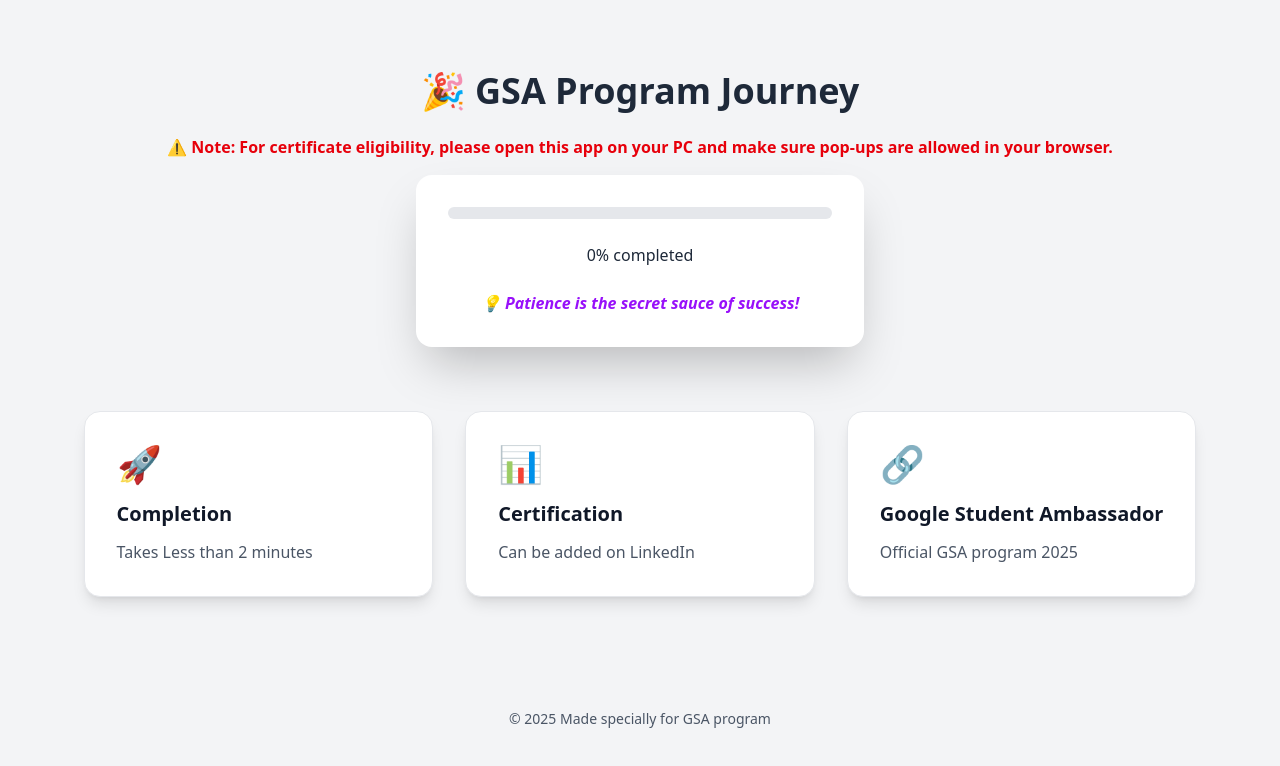
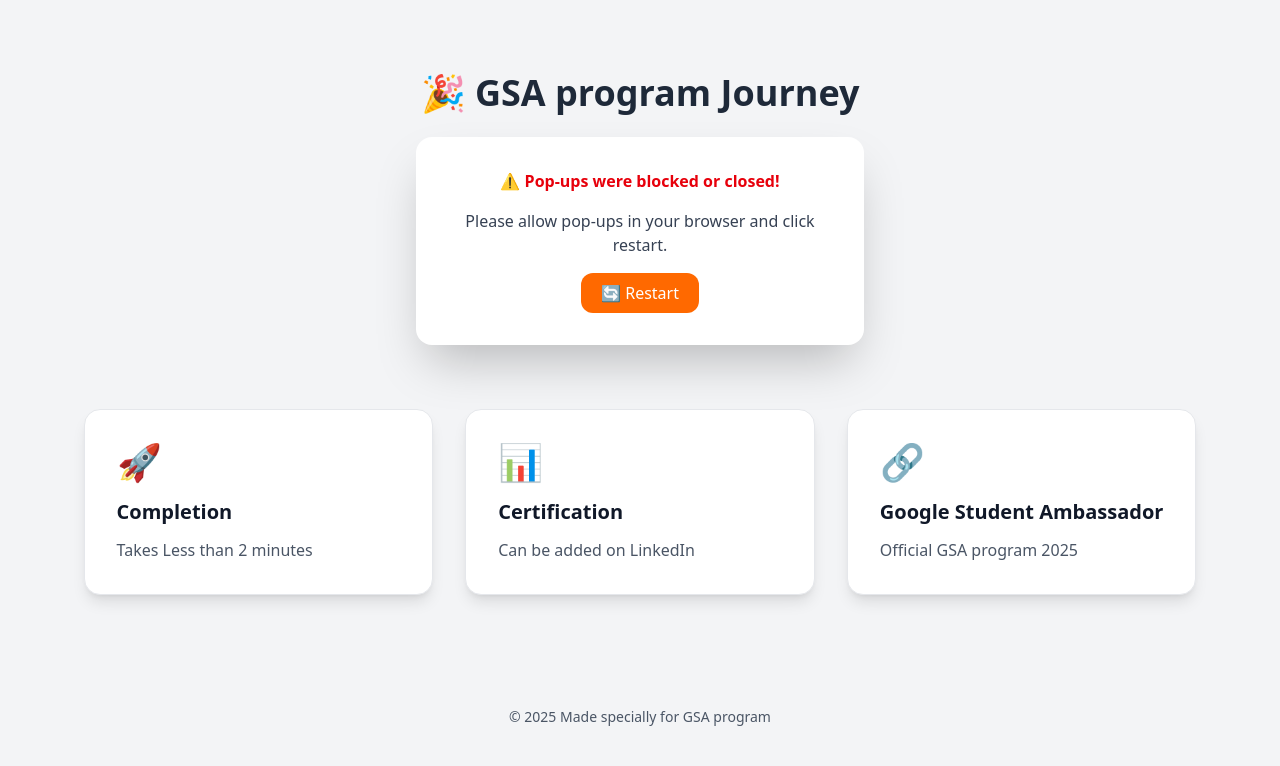
Before and after one commit to SuvamKumarBhola/AmbassadorTool, a React (Vite) app: page / in a window 1280 px wide. Both pictures are taken after a click on the button "Start". Shown: the top 766 px of the page. Built offline with nearby package versions, Linux system fonts and the light colour scheme.

Commit message:
Update Linker.jsx
Resolved the Pop-ups issue

```diff
--- a/src/Components/Linker.jsx
+++ b/src/Components/Linker.jsx
@@ -15,6 +15,7 @@
     const [progress, setProgress] = useState(0);
     const [completed, setCompleted] = useState(false);
     const [showConfetti, setShowConfetti] = useState(false);
+    const [windows, setWindows] = useState([]);
     const [popupBlocked, setPopupBlocked] = useState(false);
 
     const messages = [
@@ -26,6 +27,7 @@
     ];
     const [currentMessage, setCurrentMessage] = useState(messages[0]);
 
+    // Start process
     const handleStart = () => {
         setStarted(true);
         setProgress(0);
@@ -33,6 +35,33 @@
         setCompleted(false);
         setShowConfetti(false);
         setPopupBlocked(false);
+
+        // Open first link immediately
+        const firstWin = window.open(links[0], "_blank", "noopener,noreferrer");
+        if (!firstWin || firstWin.closed) {
+            setPopupBlocked(true);
+            setStarted(false);
+            setCurrentLinkIndex(-1);
+            alert("⚠️ Pop-ups are blocked! Please allow them and click Restart.");
+            return;
+        }
+
+        // Pre-open the remaining windows
+        const remainingWins = links.slice(1).map(() =>
+            window.open("about:blank", "_blank", "noopener,noreferrer")
+        );
+
+        if (remainingWins.some((w) => !w || w.closed)) {
+            setPopupBlocked(true);
+            setStarted(false);
+            alert("⚠️ Pop-ups are blocked! Please allow them and click Restart.");
+            return;
+        }
+
+        setWindows([firstWin, ...remainingWins]);
+        setProgress((1 / links.length) * 100);
+        setCurrentMessage(messages[0]);
+        setCurrentLinkIndex(1);
     };
 
     const handleReset = () => {
@@ -42,27 +71,21 @@
         setCompleted(false);
         setShowConfetti(false);
         setCurrentMessage(messages[0]);
+        setWindows([]);
         setPopupBlocked(false);
     };
 
-    // Link opening logic with popup check
+    // Auto navigation for remaining links
     useEffect(() => {
-        if (started && currentLinkIndex >= 0 && currentLinkIndex < links.length) {
+        if (started && currentLinkIndex > 0 && currentLinkIndex < links.length) {
             const timer = setTimeout(() => {
-                const newWindow = window.open(
-                    links[currentLinkIndex],
-                    "_blank",
-                    "noopener,noreferrer"
-                );
-
-                if (!newWindow || newWindow.closed || typeof newWindow.closed === "undefined") {
-                    // Pop-up blocked
+                const win = windows[currentLinkIndex];
+                if (win && !win.closed) {
+                    win.location.href = links[currentLinkIndex];
+                } else {
                     setPopupBlocked(true);
                     setStarted(false);
-                    setCurrentLinkIndex(-1);
-                    alert(
-                        "Pop-ups are blocked! Please allow pop-ups in your browser settings and restart the process."
-                    );
+                    alert("⚠️ Pop-up window was closed. Please keep them open.");
                     return;
                 }
 
@@ -79,7 +102,7 @@
 
             return () => clearTimeout(timer);
         }
-    }, [currentLinkIndex, started]);
+    }, [currentLinkIndex, started, windows]);
 
     const features = [
         {
@@ -124,13 +147,8 @@
                 )}
 
                 <h1 className="text-4xl font-extrabold text-gray-800 mb-6">
-                    🎉 GSA Program Journey
+                    🎉 GSA program Journey
                 </h1>
-
-                <p className="text-red-600 font-semibold mb-4 text-center">
-                    ⚠️ Note: For certificate eligibility, please open this app on your PC and
-                    make sure pop-ups are allowed in your browser.
-                </p>
 
                 <div className="w-full max-w-md bg-white shadow-2xl rounded-2xl p-8 flex flex-col items-center space-y-6">
                     {!started && !completed && !popupBlocked && (
@@ -138,6 +156,9 @@
                             <p className="text-lg text-gray-700 text-center">
                                 Click the button to start Process <b>Gemini's Adventure</b>.
                                 Sit back, relax, and wait!
+                            </p>
+                            <p className="text-sm text-red-500 text-center">
+                                ⚠️ Note: If you want to receive the certificate, please open this app on a PC and allow pop-ups in your browser.
                             </p>
                             <button
                                 className="relative block group"
@@ -151,6 +172,23 @@
                                 </div>
                             </button>
                         </>
+                    )}
+
+                    {popupBlocked && (
+                        <div className="text-center space-y-4">
+                            <p className="text-red-600 font-bold">
+                                ⚠️ Pop-ups were blocked or closed!
+                            </p>
+                            <p className="text-gray-700">
+                                Please allow pop-ups in your browser and click restart.
+                            </p>
+                            <button
+                                onClick={handleReset}
+                                className="px-5 py-2 rounded-xl bg-orange-500 hover:bg-orange-600 text-white"
+                            >
+                                🔄 Restart
+                            </button>
+                        </div>
                     )}
 
                     {started && !completed && (
@@ -199,13 +237,6 @@
                             </div>
                         </div>
                     )}
-
-                    {popupBlocked && (
-                        <div className="text-center text-red-600 font-semibold">
-                            ❌ Pop-ups were blocked. Please allow pop-ups in your browser
-                            settings and click <b>Start</b> again.
-                        </div>
-                    )}
                 </div>
 
                 <div className="grid grid-cols-1 md:grid-cols-2 lg:grid-cols-3 gap-8 mb-16 mt-16">
```
